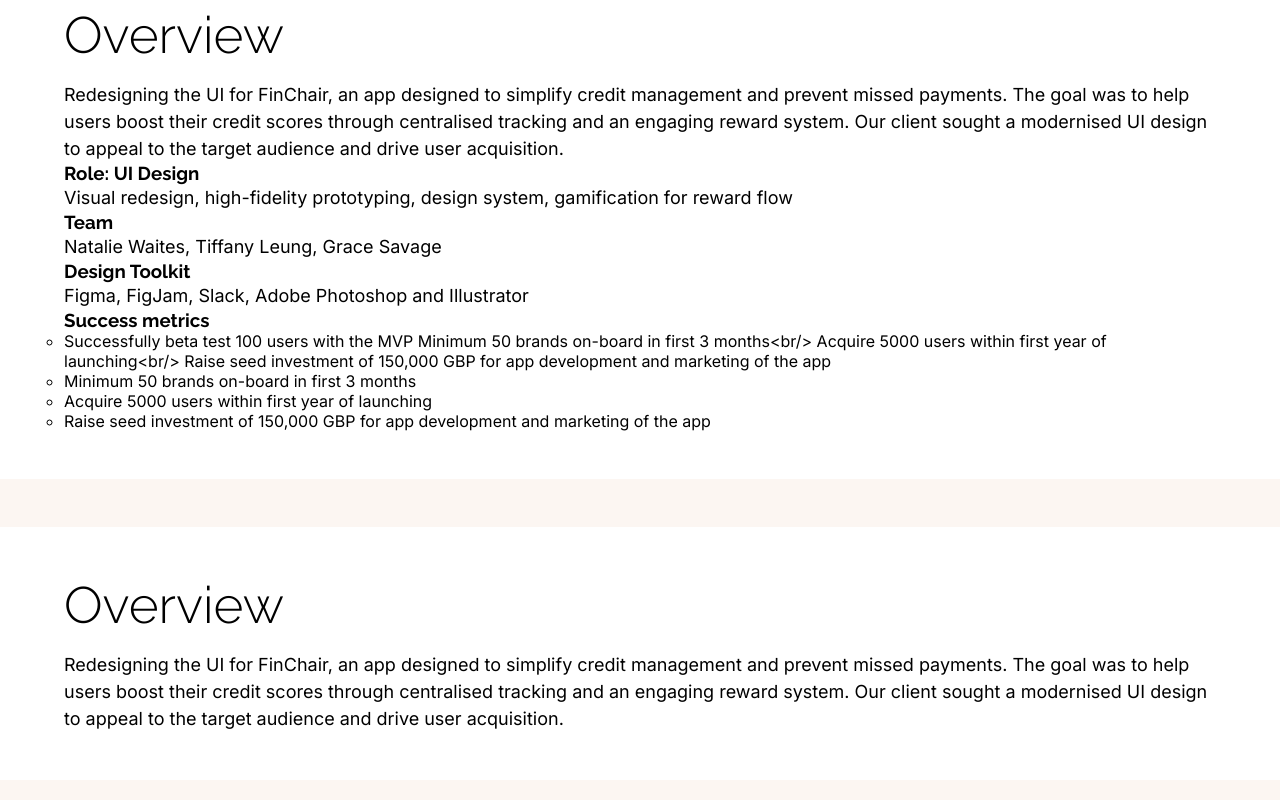
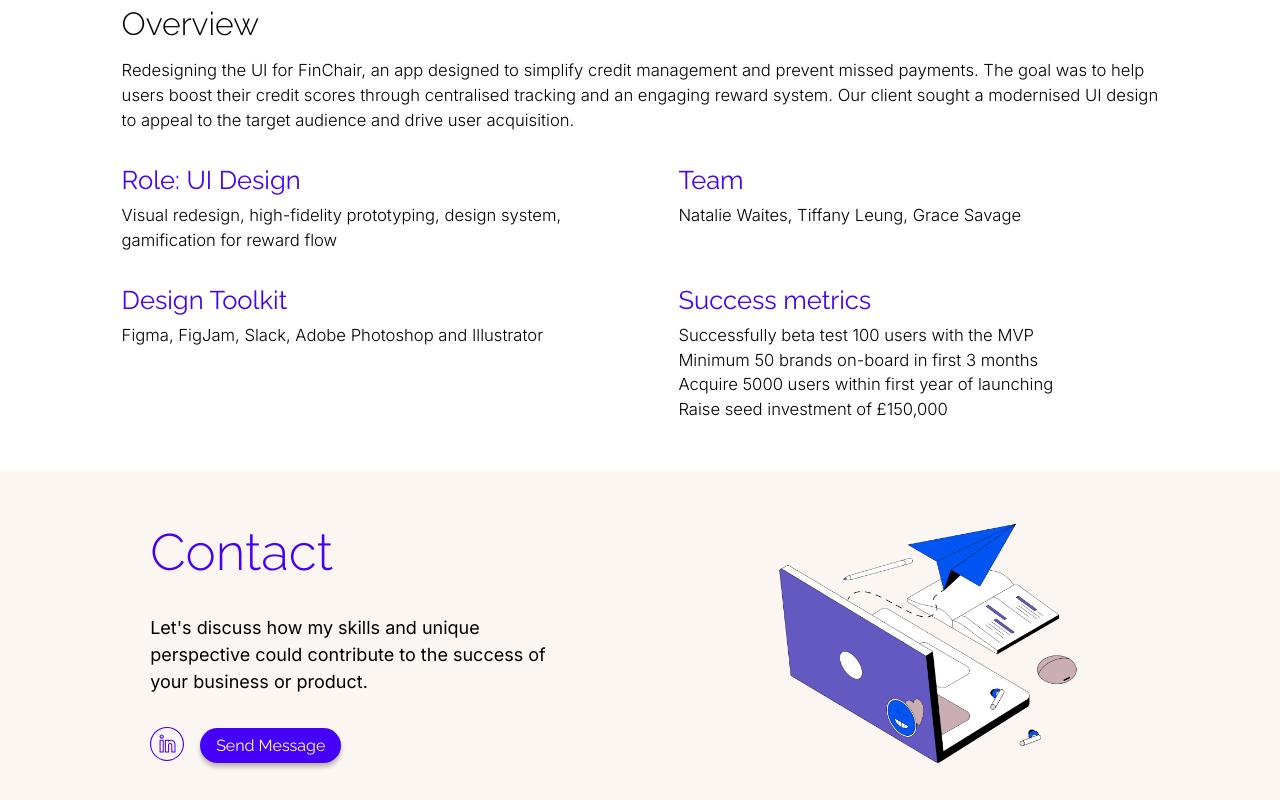
Before and after one commit to nataliejade9/personal-website, a Next.js app: page /finchair in a window 1280 px wide. Shown: the part 640-1440 px from the top of the page. Built offline with nearby package versions, Linux system fonts and the light colour scheme.

Commit message:
Edits to OverviewSection and styling

```diff
--- a/src/app/finchair/page.js
+++ b/src/app/finchair/page.js
@@ -21,15 +21,11 @@ export default function ProjectPage() {
           designTitle={"Design Toolkit"}
           designText={"Figma, FigJam, Slack, Adobe Photoshop and Illustrator"}
           successTitle={"Success metrics"}
-          successOne={"Successfully beta test 100 users with the MVP Minimum 50 brands on-board in first 3 months<br/> Acquire 5000 users within first year of launching<br/> Raise seed investment of 150,000 GBP for app development and marketing of the app"}
+          successOne={"Successfully beta test 100 users with the MVP"}
           successTwo={"Minimum 50 brands on-board in first 3 months"}
           successThree={"Acquire 5000 users within first year of launching"}
-          successFour={"Raise seed investment of 150,000 GBP for app development and marketing of the app"}
+          successFour={"Raise seed investment of £150,000"}
         />
-        <div className={styles.overviewSection}>
-          <h2>Overview</h2>
-          <p>Redesigning the UI for FinChair, an app designed to simplify credit management and prevent missed payments. The goal was to help users boost their credit scores through centralised tracking and an engaging reward system. Our client sought a modernised UI design to appeal to the target audience and drive user acquisition.</p>
-        </div>
       </main>
     </>
   )
--- a/src/components/OverviewSection/index.js
+++ b/src/components/OverviewSection/index.js
@@ -3,8 +3,11 @@ import styles from './index.module.css'
 const OverviewSection = ({overviewTitle, overviewSummary, roleTitle, roleText, teamTitle, teamText, designTitle, designText, successTitle, successOne, successTwo, successThree, successFour}) => {
     return (
         <div className={styles.overviewSection}>
+            <div className={styles.overviewAlign}>
+                <div className={styles.titleSection}>
                     <h2>{overviewTitle}</h2>
                     <p>{overviewSummary}</p>
+                </div>
                 <ul className={styles.overviewInfo}>
                     <li className={styles.role}>
                         <h3>{roleTitle}</h3>
@@ -20,14 +23,15 @@ const OverviewSection = ({overviewTitle, overviewSummary, roleTitle, roleText, t
                     </li>
                     <li className={styles.successMetrics}>
                         <h3>{successTitle}</h3>
-                    <ul>
-                        <li>{successOne}</li>
-                        <li>{successTwo}</li>
-                        <li>{successThree}</li>
-                        <li>{successFour}</li>
+                        <ul className={styles.successList}>
+                            <li><p>{successOne}</p></li>
+                            <li><p>{successTwo}</p></li>
+                            <li><p>{successThree}</p></li>
+                            <li><p>{successFour}</p></li>
                         </ul>
                     </li>
                 </ul>
+            </div>
         </div>
     )
 }
--- a/src/components/OverviewSection/index.module.css
+++ b/src/components/OverviewSection/index.module.css
@@ -1,17 +1,47 @@
 .overviewSection {
     padding: 3em 4em;
     background-color: white;
+    display: flex;
+    flex-direction: column;
+    justify-content: center;
+    align-items: center;
+}
+
+.overviewAlign {
+    max-width: 90%;
 }
 
 .overviewSection h2 {
+    font-size: 2.5vw;
     color: black;
     padding-bottom: 1rem;
 }
 
+.overviewSection h3 {
+    color: var(--main-primary);
+    font-size: 2vw;
+    font-weight: 400;
+    padding-bottom: 0.5rem;
+}
+
+.overviewSection p {
+    font-size: 1.3vw;
+    font-weight: 300;
+}
+
 .overviewInfo {
     list-style: none;
+    display: flex;
+    flex-wrap: wrap;
+    justify-content: space-between;
+    padding-top: 2em;
+    gap: 2em;
 }
 
-  .successMetrics {
+.overviewInfo li {
+    width: 30rem;
+}
+
+.successList {
     list-style: none;
 }
--- a/src/components/ProjectHeader/index.module.css
+++ b/src/components/ProjectHeader/index.module.css
@@ -25,7 +25,7 @@
 
   .titleInfo h2 {
     color: black;
-    font-size: 3vw;
+    font-size: 2.7vw;
   }
 
   .projectHeaderImg {
```
Lines whose indentation alone changed are shown as unchanged.
